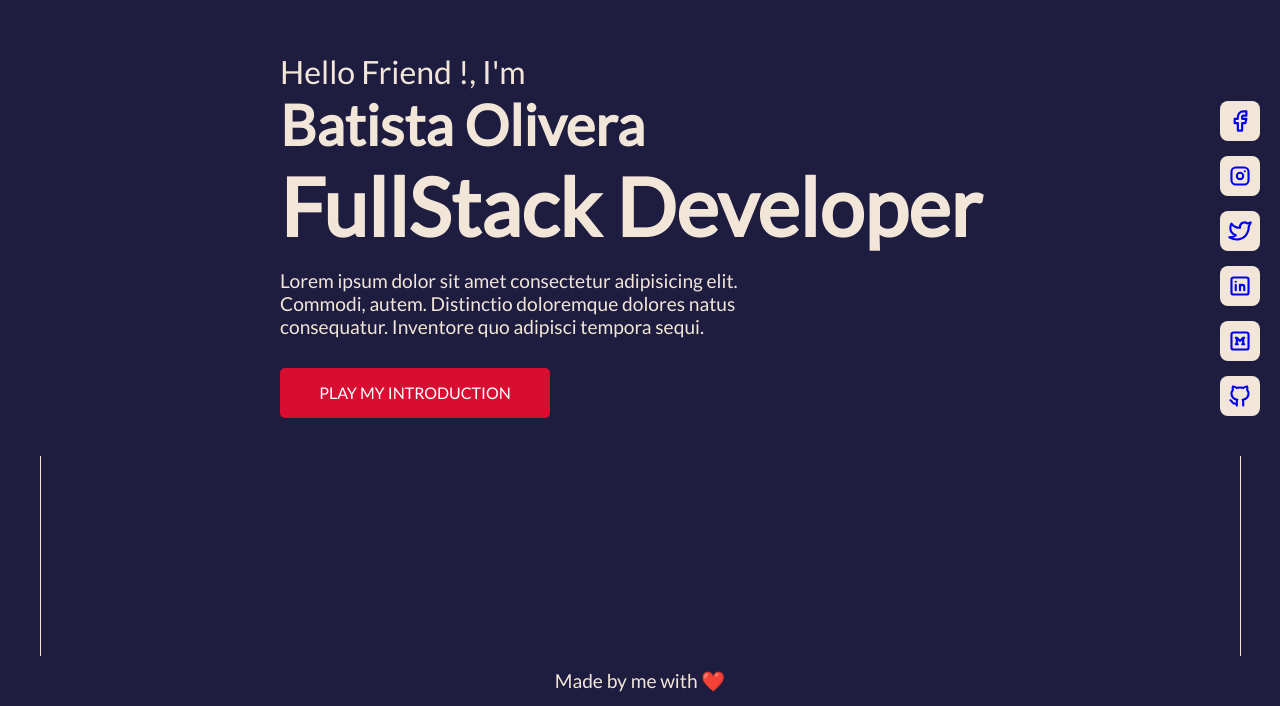
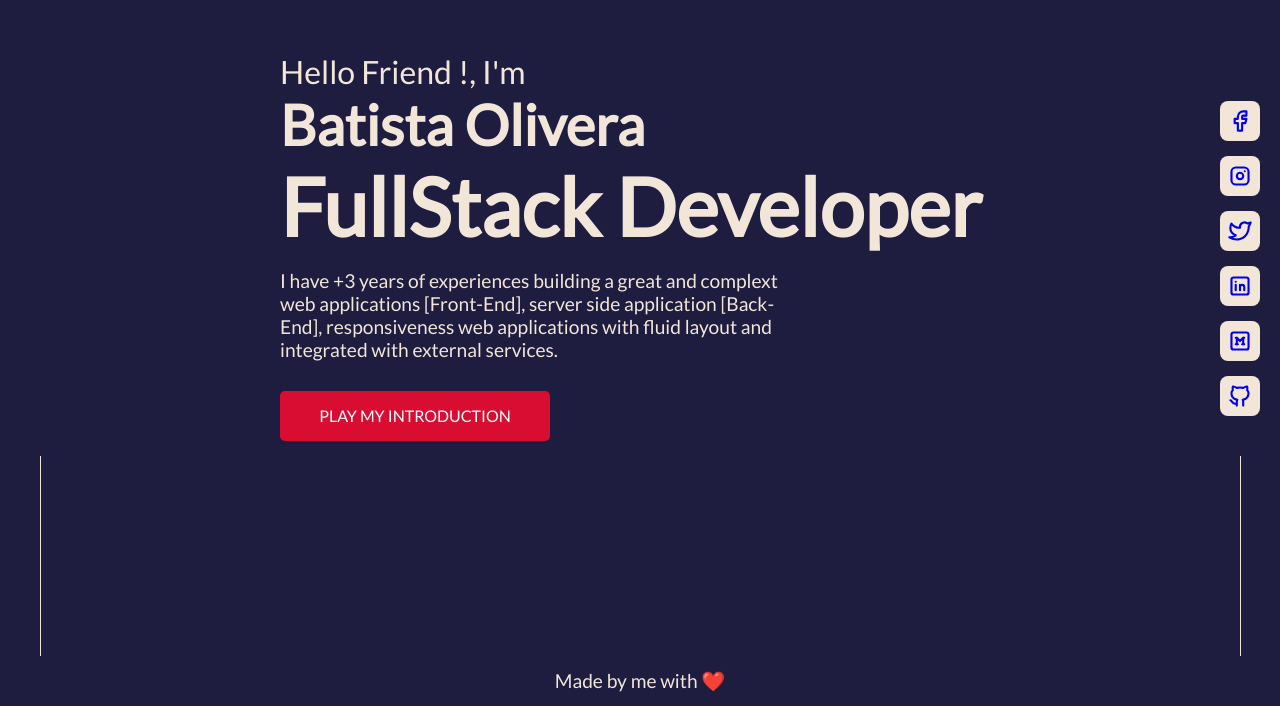
Before and after one commit to BatistaTony/batista-dev, a React (Create React App) app: page / in a window 1280 px wide. Shown: the part 144-850 px from the top of the page. Built offline with nearby package versions, Linux system fonts and the light colour scheme.

Commit message:
feat: done with desktop version

```diff
--- a/src/components/section/Contact/index.tsx
+++ b/src/components/section/Contact/index.tsx
@@ -1,12 +1,20 @@
 import React from "react";
-import { ContactContainer, ContactMessage } from "./styles";
+import {
+  ContactContainer,
+  ContactMessage,
+  ContactEmail,
+  ContactPhome,
+} from "./styles";
 
 const Contact = () => {
   return (
     <ContactContainer>
-      <ContactMessage>
-        Feel Free To Reach Me, I'm Open To More Opportunities
-      </ContactMessage>
+      <ContactMessage>Feel Free To Reach Me</ContactMessage>
+      <ContactMessage>I'm Open To More Opportunities</ContactMessage>
+      <ContactEmail href="mailto:batistatomeoliveira96@gmail.com">
+        batistatomeoliveira96@gmail.com
+      </ContactEmail>
+      <ContactPhome>+244941551087 / +244952120285</ContactPhome>
     </ContactContainer>
   );
 };
--- a/src/components/section/Contact/styles.ts
+++ b/src/components/section/Contact/styles.ts
@@ -14,3 +14,11 @@ export const ContactMessage = styled.h1`
   color: ${(props) => props.theme.colors.primaryWhite};
   margin-bottom: 20px;
 `;
+
+export const ContactEmail = styled.a`
+  font-size: 1.2rem;
+  color: ${(props) => props.theme.colors.primaryWhite};
+  margin-bottom: 20px;
+`;
+
+export const ContactPhome = styled(ContactEmail)``;
--- a/src/components/section/Hero/index.tsx
+++ b/src/components/section/Hero/index.tsx
@@ -27,9 +27,10 @@ const Hero = () => {
         <DevName>Batista Olivera</DevName>
         <DevRole>FullStack Developer</DevRole>
         <HeroText>
-          Lorem ipsum dolor sit amet consectetur adipisicing elit. Commodi,
-          autem. Distinctio doloremque dolores natus consequatur. Inventore quo
-          adipisci tempora sequi.
+          I have +3 years of experiences building a great and complext web
+          applications [Front-End], server side application [Back-End],
+          responsiveness web applications with fluid layout and integrated with
+          external services.
         </HeroText>
         <CustomButton onClick={() => setShowModal(true)}>
           play my introduction
```
